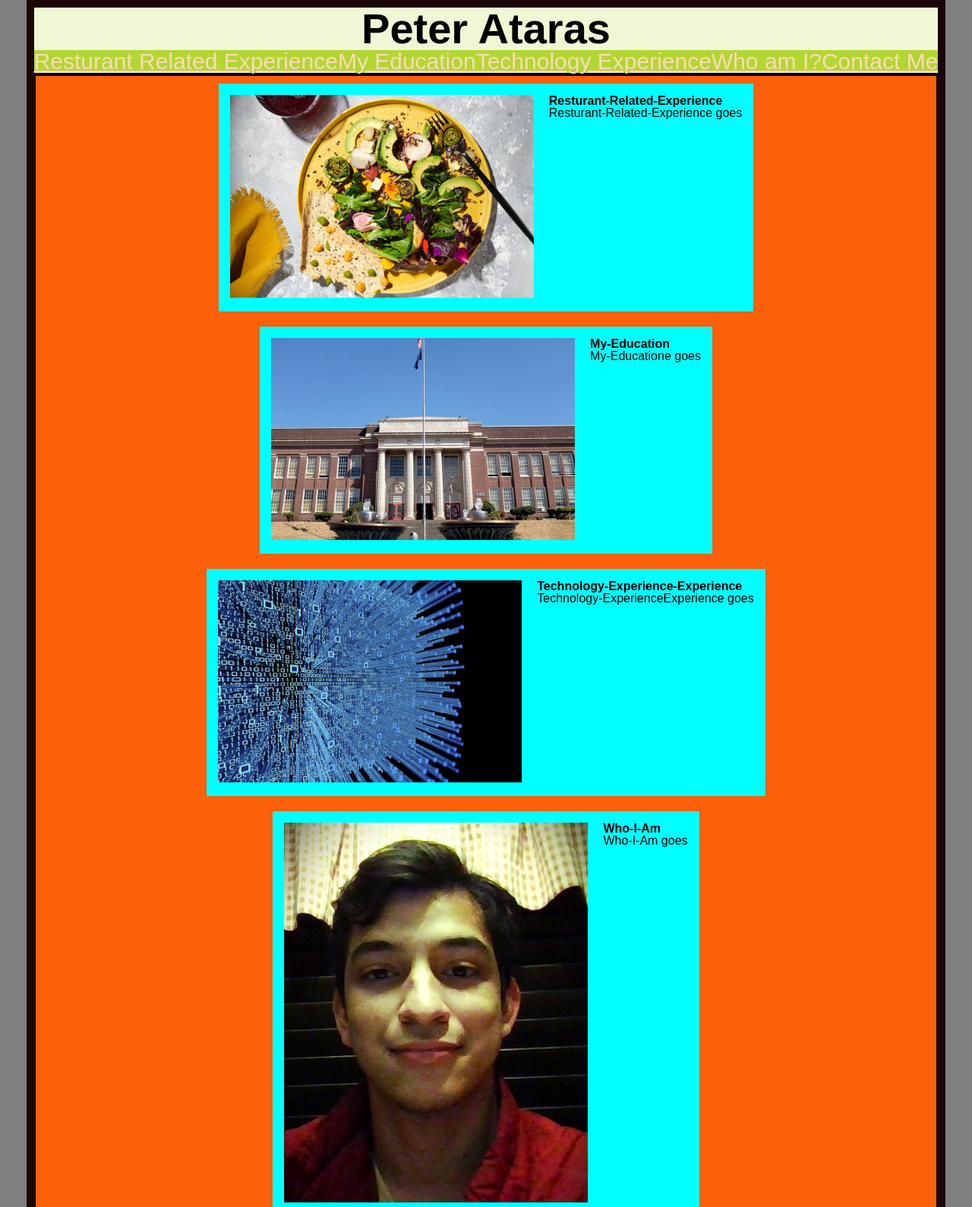
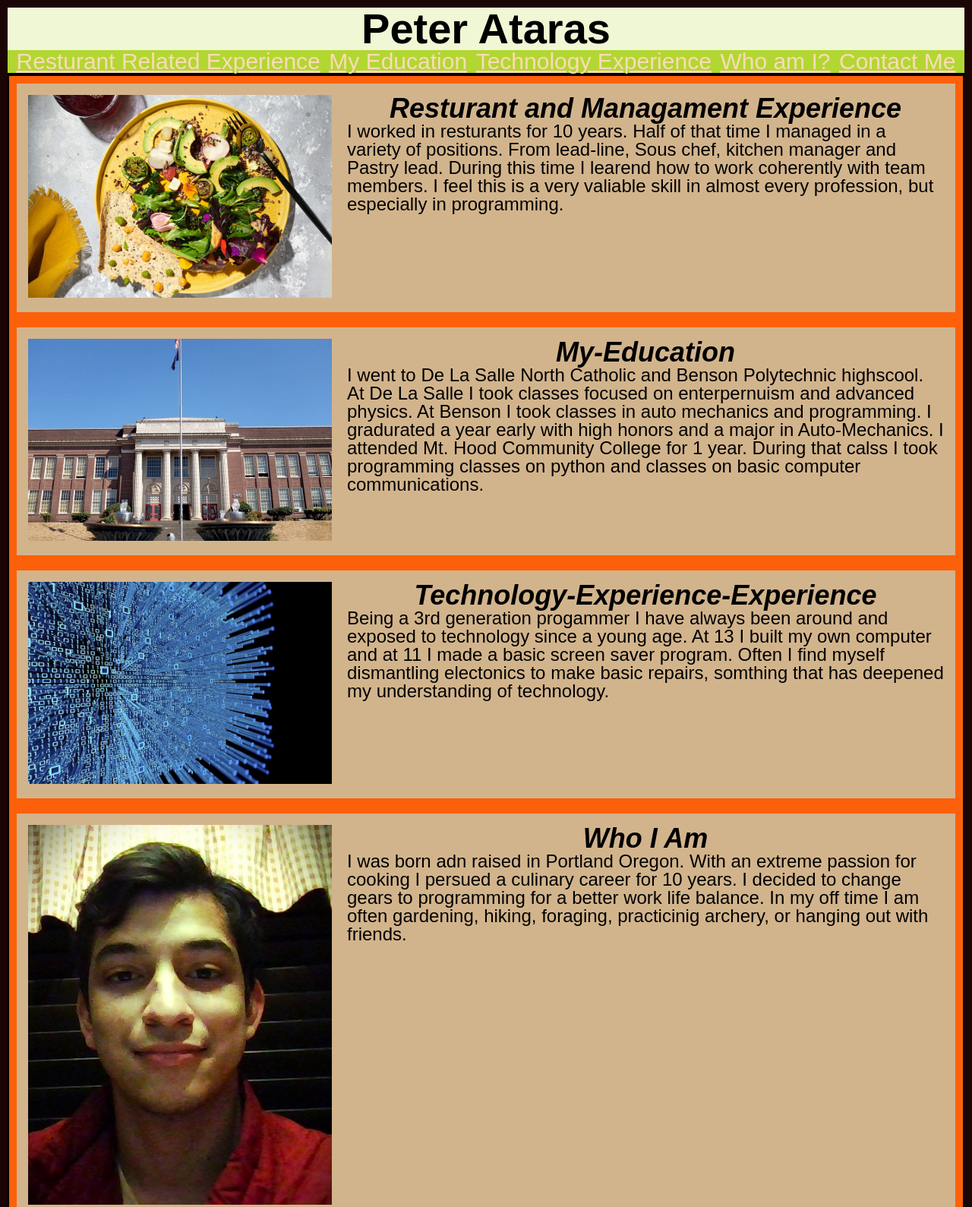
Before and after one commit to poprit77/Portfolio, a plain HTML site: page index.html in a window 1280 px wide. Shown: the top 1589 px of the page at 76% size. Drawn offline with Linux system fonts and the light colour scheme.

Commit message:
save POint

```diff
--- a/assests/style.css
+++ b/assests/style.css
@@ -81,6 +81,7 @@ ul {
     background-color: #FC600A;
     min-height: 100vw;
 
+
 }
 
 .content .card {
@@ -91,8 +92,16 @@ ul {
     padding: 15px;
     display: flex;
     min-height: 250px;
-    background-color:aqua;
+    background-color:tan;
+    font-size: 150%;
 
+}
+h2 {
+    font-size: 150%;
+    font-style: italic;
+    justify-content: space-evenly;
+    display: flex;
+    align-content: center;
 }
 
 .lower {
--- a/index.html
+++ b/index.html
@@ -44,8 +44,8 @@
                     </a>
                 </div>
                 <div class="text">
-                    <h2>Resturant-Related-Experience</h2>
-                    <p>Resturant-Related-Experience goes</p>
+                    <h2>Resturant and Managament Experience</h2>
+                    <p>I worked in resturants for 10 years. Half of that time I managed in a variety of positions. From lead-line, Sous chef, kitchen manager and Pastry lead. During this time I learend how to work coherently with team members. I feel this is a very valiable skill in almost every profession, but especially in programming. </p>
                 </div>
             </div>
             <div id="My-Education"></div>
@@ -54,8 +54,8 @@
                     <img src="assests/images/00003633601848-0645.jpg" class="image">
                 </div>
                 <div class="text">
-                    <h3>My-Education</h3>
-                    <p> My-Educatione goes</p>
+                    <h2>My-Education</h2>
+                    <p> I went to De La Salle North Catholic and Benson Polytechnic highscool. At De La Salle I took classes focused on enterpernuism and advanced physics. At Benson I took classes in auto mechanics and programming. I gradurated a year early with high honors and a major in Auto-Mechanics. I attended Mt. Hood Community College for 1 year. During that calss I took programming classes on python and classes on basic computer communications. </p>
                 </div>
             </div>
             <div id="Technology-Experience"></div>
@@ -67,7 +67,7 @@
                 </div>
                 <div class="text">
                     <h2>Technology-Experience-Experience</h2>
-                    <p>Technology-ExperienceExperience goes</p>
+                    <p>Being a 3rd generation progammer I have always been around and exposed to technology since a young age. At 13 I built my own computer and at 11 I made a basic screen saver program. Often I find myself dismantling electonics to make basic repairs, somthing that has deepened my understanding of technology.</p>
                 </div>
             </div>
             <div id="Who-I-Am"></div>
@@ -76,10 +76,11 @@
                     <img src="assests/images/WIN_20221010_20_28_25_Pro.jpg" class="image">
                 </div>
                 <div class="text">
-                    <h3>Who-I-Am</h3>
-                    <p>Who-I-Am goes</p>
+                    <h2>Who I Am</h2>
+                    <p>I was born adn raised in Portland Oregon. With an extreme passion for cooking I persued a culinary career for 10 years. I decided to change gears to programming for a better work life balance. In my off time I am often gardening, hiking, foraging, practicinig archery, or hanging out with friends. </p>
                 </div>
             </div>
+            <div id="Contact-Info"></div>
             <div class="lower">
                 <p>503-536-****</p>
                 <p>Peterataras@gmail.com</p>
```
